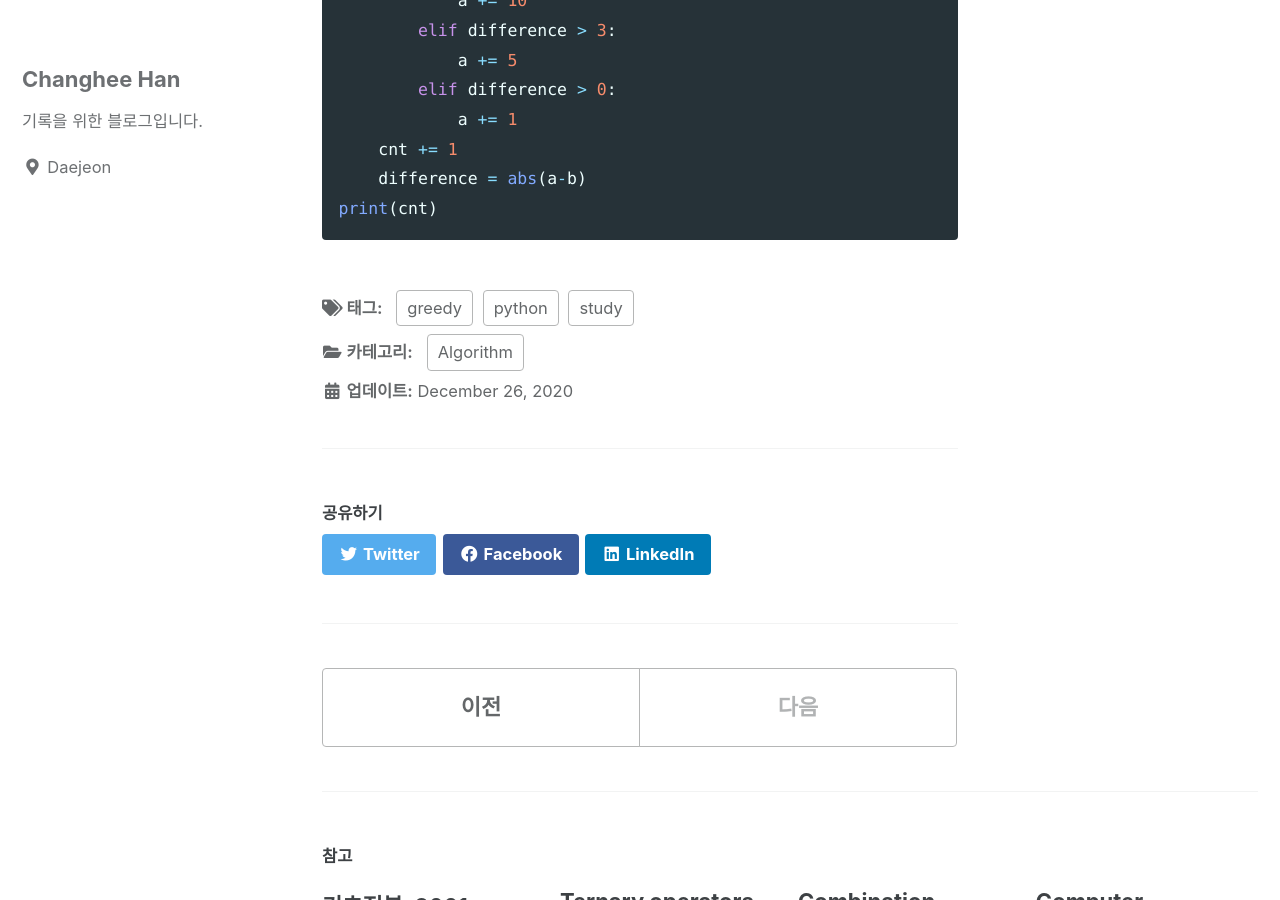
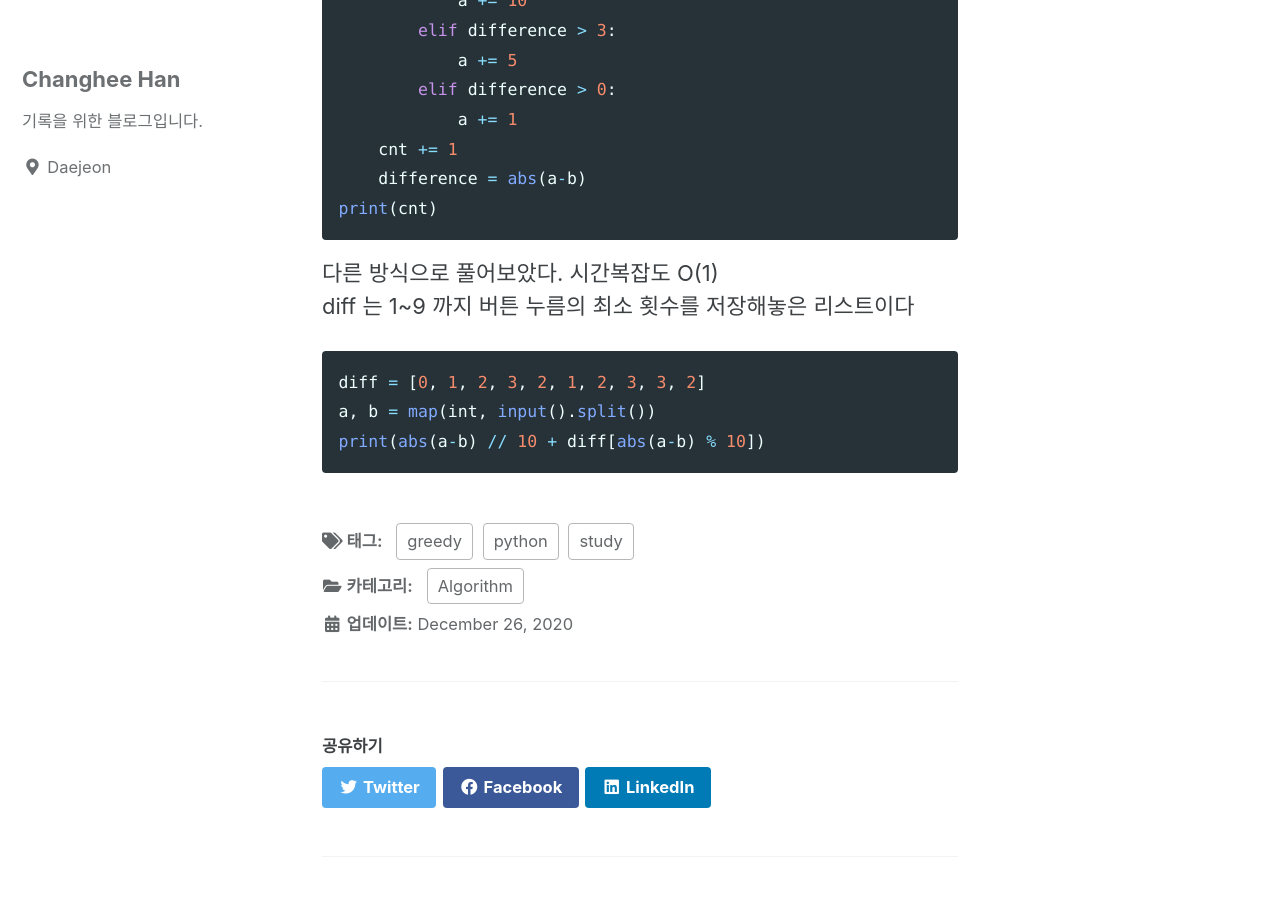
Before and after one commit to hython37/hython37.github.io, a Jekyll site: the page built from _posts/2020-12-26-Basic-Conquest-3120.md, in a window 1280 px wide and 900 px high, scrolled down 2753 px. Built offline with Jekyll 4.4.1, drawn with Linux system fonts in a browser that asks for light colours; cached includes are drawn as plain includes.

Commit message:
update codeup 3120

````diff
--- a/_posts/2020-12-26-Basic-Conquest-3120.md
+++ b/_posts/2020-12-26-Basic-Conquest-3120.md
@@ -91,3 +91,11 @@ while difference:
     difference = abs(a-b)
 print(cnt)
 ```
+다른 방식으로 풀어보았다. 시간복잡도 O(1)
+diff 는 1~9 까지 버튼 누름의 최소 횟수를 저장해놓은 리스트이다
+
+```python
+diff = [0, 1, 2, 3, 2, 1, 2, 3, 3, 2]
+a, b = map(int, input().split())
+print(abs(a-b) // 10 + diff[abs(a-b) % 10])
+```
````
